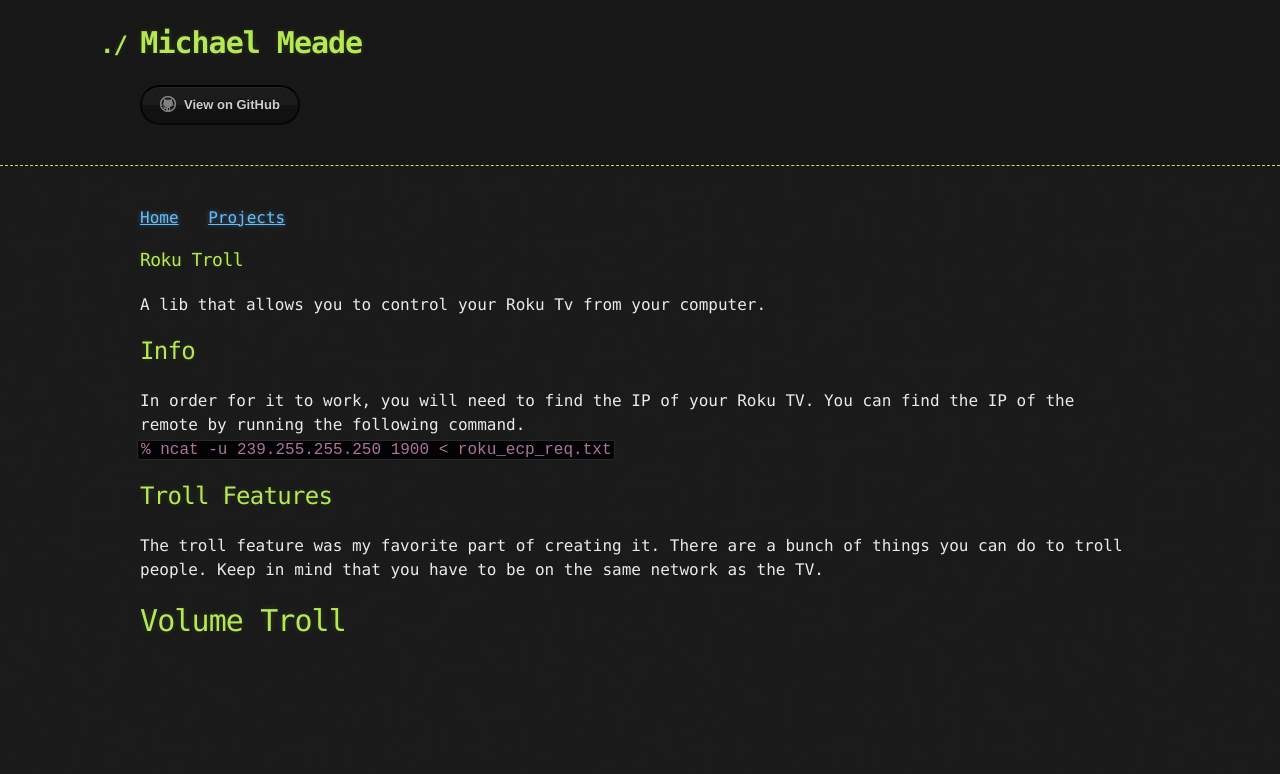
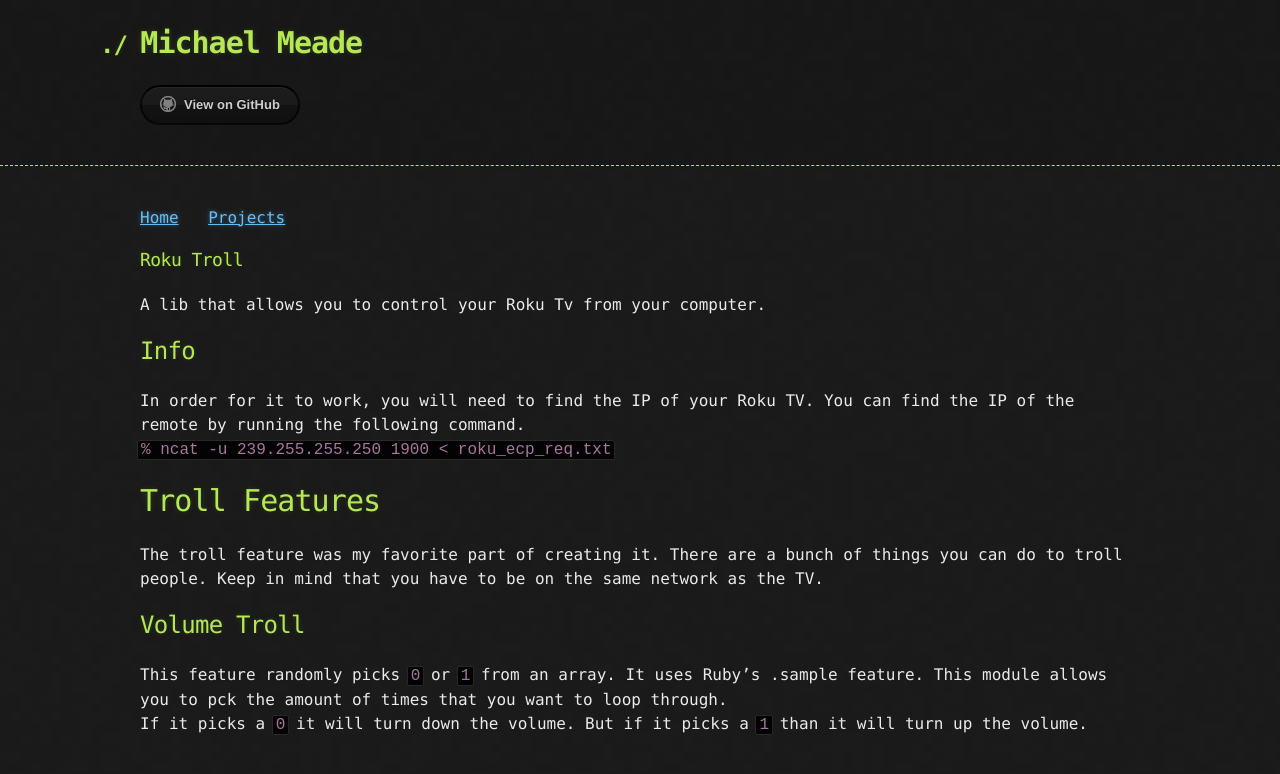
Before and after one commit to Michael-Meade/MinerFind, a Jekyll site: the page built from Projects/RokuTroll.md, in a window 1280 px wide. Shown: the top 774 px of the page. Built offline with Jekyll 4.4.1, drawn with Linux system fonts in a browser that asks for light colours; our own code applies the rules of GitHub Pages for plain Markdown files; the repository's description, which GitHub fills in, is left out.

Commit message:
Update RokuTroll.md

````diff
--- a/Projects/RokuTroll.md
+++ b/Projects/RokuTroll.md
@@ -7,6 +7,8 @@ A lib that allows you to control your Roku Tv from your computer.
 In order for it to work, you will need to find the IP of your Roku TV. You can find the IP of the remote by running the following command.<br>
 ```% ncat -u 239.255.255.250 1900 < roku_ecp_req.txt```
 
-## Troll Features
+# Troll Features
 The troll feature was my favorite part of creating it. There are a bunch of things you can do to troll people. Keep in mind that you have to be on the same network as the TV.<br>
-# Volume Troll
+## Volume Troll
+This feature randomly picks ```0``` or ```1``` from an array. It uses Ruby's .sample feature. This module allows you to pck the amount of times that you want to loop through.<br>
+If it picks a ```0``` it will turn down the volume. But if it picks a ```1``` than it will turn up the volume.
````
